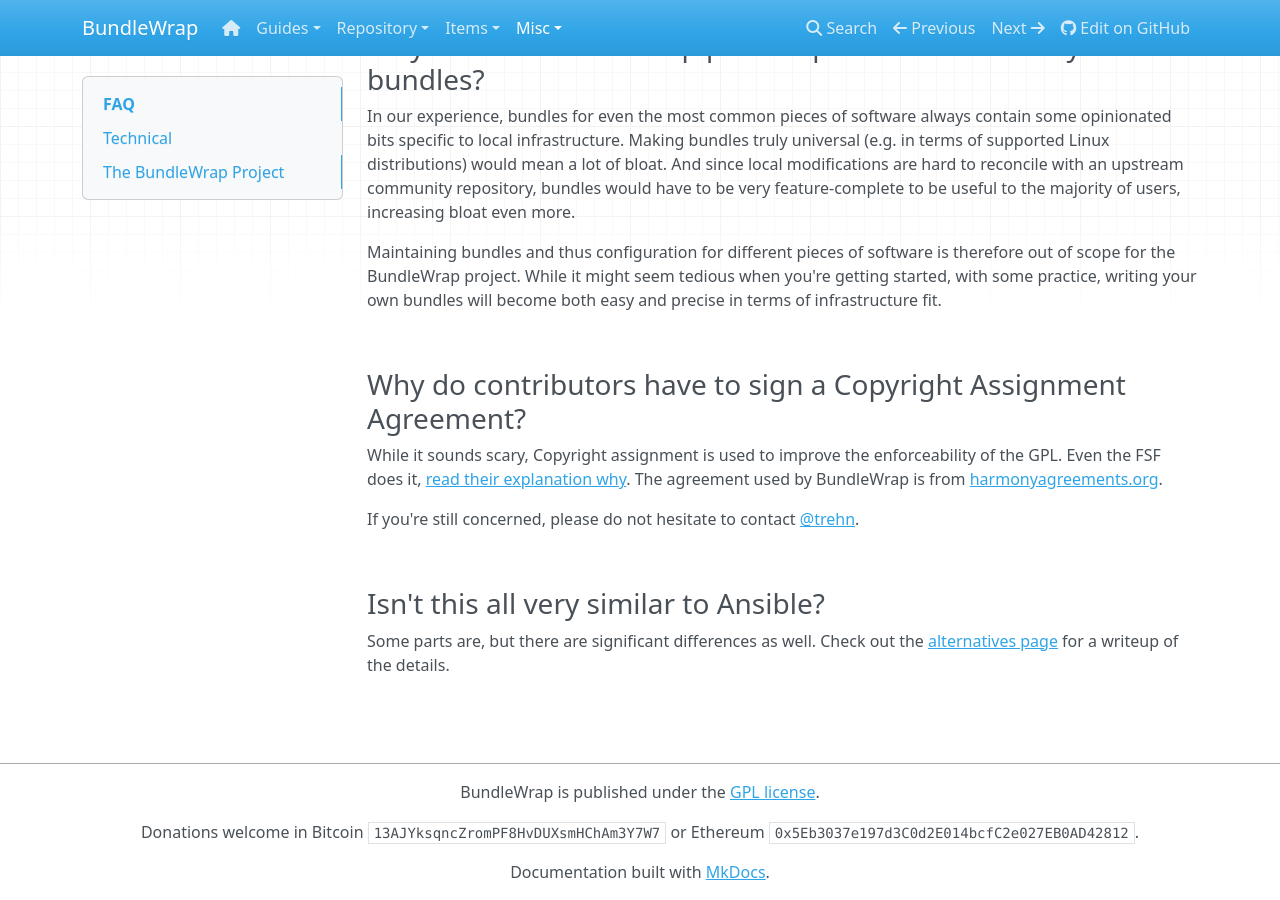
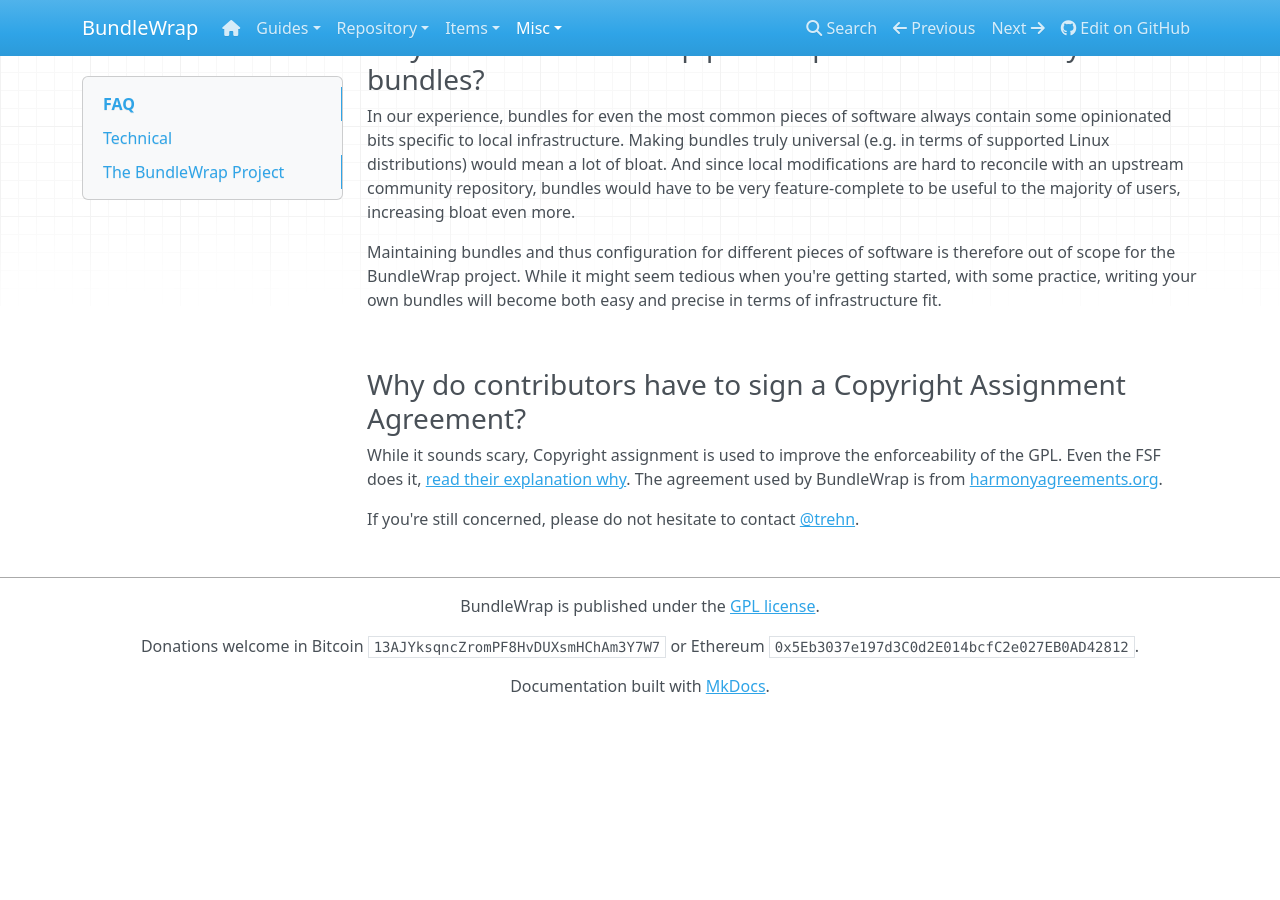
Before and after one commit to bundlewrap/bundlewrap, an MkDocs documentation site: the page built from docs/content/misc/faq.md, in a window 1280 px wide and 900 px high, scrolled down 1163 px. Built offline with MkDocs 1.6.1, drawn with Linux system fonts in a browser that asks for light colours; nearby versions of some CDN libraries; old or Windows-style settings are respelled for this version of MkDocs; after the commit the page ends 1877 px from its top, so only the background shows below that.

Commit message:
docs: remove perpetually outdated and incomplete alternatives page

```diff
--- a/docs/content/misc/faq.md
+++ b/docs/content/misc/faq.md
@@ -53,11 +53,3 @@
 While it sounds scary, Copyright assignment is used to improve the enforceability of the GPL. Even the FSF does it, [read their explanation why](http://www.gnu.org/licenses/why-assign.html). The agreement used by BundleWrap is from [harmonyagreements.org](http://harmonyagreements.org).
 
 If you're still concerned, please do not hesitate to contact [@trehn](https://twitter.com/trehn).
-
-<br>
-
-### Isn't this all very similar to Ansible?
-
-Some parts are, but there are significant differences as well. Check out the [alternatives page](alternatives.md#ansible) for a writeup of the details.
-
-<br>
--- a/docs/mkdocs.yml
+++ b/docs/mkdocs.yml
@@ -54,5 +54,4 @@
   - About: misc/about.md
   - Glossary: misc/glossary.md
   - FAQ: misc/faq.md
-  - Alternatives: misc/alternatives.md
   - Contributing: misc/contributing.md
```
Also changed, not shown: docs/content/index.md (+0 -3 lines), docs/content/misc/alternatives.md (deleted, +0 -60 lines).
